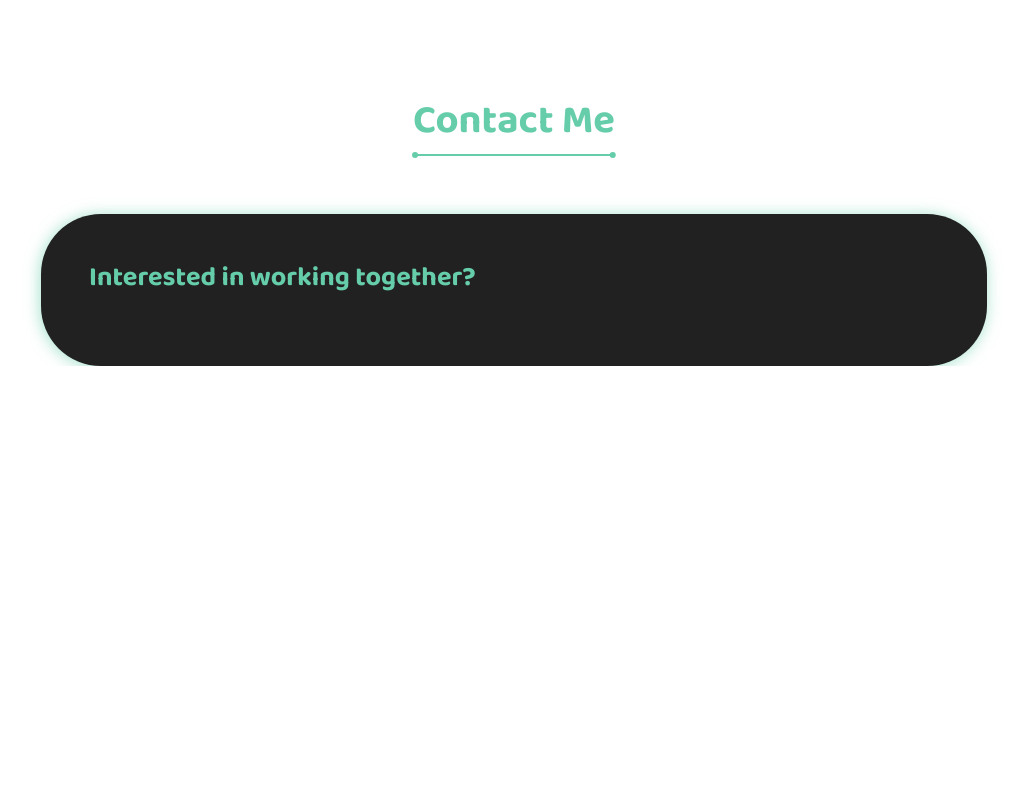
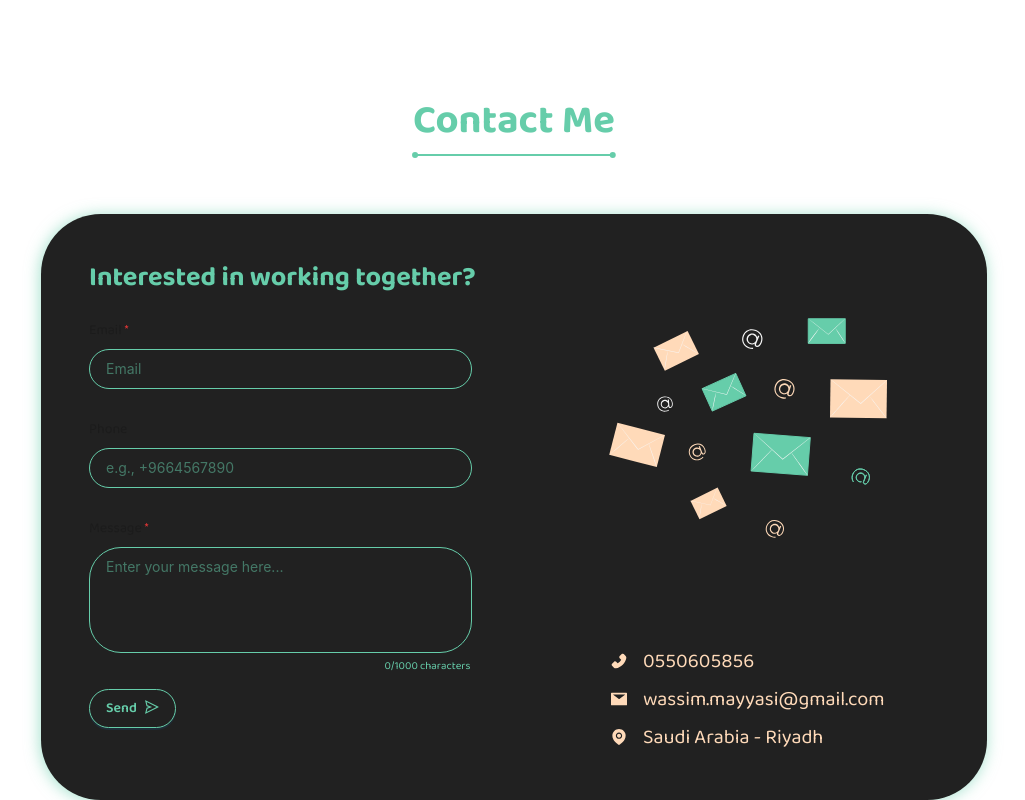
Before and after one commit to wassimmayyasi/wassimmayyasi.github.io, a React (Vite) app: page / in a window 1280 px wide. Shown: the part 4875-5675 px from the top of the page, without its empty margins (126-1151 px from the left). Before the commit the page ends 5241 px from the top, so only its background shows below. Built offline with nearby package versions, Linux system fonts and the light colour scheme.

Commit message:
chore: contact info section finalized

```diff
--- a/design-system/allStyles.scss
+++ b/design-system/allStyles.scss
@@ -3,3 +3,4 @@
 @import "./spacing.scss";
 @import "./_variables.scss";
 @import "./_themes.scss";
+@import "./colors.scss";
--- a/src/components/Sections/Contact/Contact.tsx
+++ b/src/components/Sections/Contact/Contact.tsx
@@ -1,12 +1,53 @@
+import { EnvironmentFilled, MailFilled, PhoneFilled } from "@ant-design/icons";
 import Section from "../../Section/Section";
+import image from "../../../assets/images/contact-me.svg";
 import "./contact.scss";
+import ContactForm from "./ContactForm";
 
 export default function Contact() {
+    const contactInfo = [
+        {
+            name: "Phone number",
+            icon: <PhoneFilled />,
+            info: "0550605856",
+        },
+        {
+            name: "Email",
+            icon: <MailFilled />,
+            info: "wassim.mayyasi@gmail.com",
+        },
+        {
+            icon: <EnvironmentFilled />,
+            info: "Saudi Arabia - Riyadh",
+        },
+    ];
     return (
         <Section title="Contact Me">
             <div className="contact-me">
                 <p className="title">Interested in working together?</p>
-                <div className="form-and-details"></div>
+                <div className="form-and-details">
+                    <ContactForm />
+                    <div className="details">
+                        <img src={image} />
+                        <div className="contact-info">
+                            {contactInfo.map((item, index) => (
+                                <div
+                                    key={index}
+                                    title={item.name ? `Copy ${item.name}` : ""}
+                                    className={`specific-info ${item.name && "copiable"}`}
+                                    onClick={() => {
+                                        if (item.name) {
+                                            navigator.clipboard.writeText(item.info);
+                                        }
+                                    }}
+                                >
+                                    {item.icon}
+                                    <p>{item.info}</p>
+                                </div>
+                            ))}
+                        </div>
+                    </div>
+                </div>
             </div>
         </Section>
     );
--- /dev/null
+++ b/src/components/Sections/Contact/ContactForm.tsx
@@ -0,0 +1,101 @@
+import React from "react";
+import { Form, Input, Button } from "antd";
+import { RuleObject } from "antd/lib/form";
+import { StoreValue } from "rc-field-form/lib/interface";
+import "./contact-form.scss";
+import { SendOutlined } from "@ant-design/icons";
+
+interface ContactFormValues {
+    email: string;
+    phone?: string;
+    message: string;
+}
+
+const ContactForm: React.FC = () => {
+    const [form] = Form.useForm<ContactFormValues>();
+
+    const onFinish = (values: ContactFormValues) => {
+        console.log("Form submitted with:", values);
+    };
+
+    const onFinishFailed = (errorInfo: any) => {
+        console.log("Validation Failed:", errorInfo);
+    };
+
+    return (
+        <Form<ContactFormValues>
+            form={form}
+            name="contactForm"
+            layout="vertical"
+            onFinish={onFinish}
+            onFinishFailed={onFinishFailed}
+            requiredMark={false}
+        >
+            <Form.Item
+                label={
+                    <span className="label">
+                        Email <span className="required-star">*</span>
+                    </span>
+                }
+                name="email"
+                rules={[
+                    { required: true, message: "Please enter your email." },
+                    { type: "email", message: "Please enter a valid email address." },
+                ]}
+            >
+                <Input placeholder="Email" />
+            </Form.Item>
+
+            <Form.Item
+                label={<span className="label">Phone</span>}
+                name="phone"
+                rules={[
+                    {
+                        validator: (_: RuleObject, value: StoreValue) => {
+                            if (!value) {
+                                return Promise.resolve();
+                            }
+                            const regex = /^\+(?:[0-9] ?){7,15}[0-9]$/;
+                            if (regex.test(value)) {
+                                return Promise.resolve();
+                            }
+                            return Promise.reject(new Error("Please enter a valid international phone number"));
+                        },
+                    },
+                ]}
+            >
+                <Input placeholder="e.g., +9664567890" />
+            </Form.Item>
+
+            <Form.Item
+                label={
+                    <span className="label">
+                        Message <span className="required-star">*</span>
+                    </span>
+                }
+                name="message"
+                rules={[
+                    { required: true, message: "Please enter your message." },
+                    { min: 50, message: "Message must be at least 50 characters." },
+                    { max: 1000, message: "Message cannot exceed 1000 characters." },
+                ]}
+            >
+                <Input.TextArea
+                    rows={4}
+                    autoSize={{ minRows: 4, maxRows: 4 }}
+                    placeholder="Enter your message here..."
+                    maxLength={1000}
+                    showCount={{ formatter: ({ count, maxLength }) => `${count}/${maxLength} characters` }}
+                />
+            </Form.Item>
+
+            <Form.Item>
+                <Button type="primary" htmlType="submit" icon={<SendOutlined />} iconPosition="end">
+                    Send
+                </Button>
+            </Form.Item>
+        </Form>
+    );
+};
+
+export default ContactForm;
--- /dev/null
+++ b/src/components/Sections/Contact/contact-form.scss
@@ -0,0 +1,69 @@
+@import "/design-system/allStyles.scss";
+
+form.ant-form {
+    width: 100%;
+    max-width: 45%;
+    display: flex;
+    flex-direction: column;
+    gap: $spacing-1;
+    .ant-form-item {
+        .label {
+            color: var(--text);
+        }
+        .required-star,
+        .ant-form-item-explain-error {
+            color: $danger-400;
+        }
+        .ant-form-item-control-input-content {
+            .ant-input-affix-wrapper,
+            textarea,
+            input {
+                color: var(--primary);
+                border-radius: $border-radius-xlarge;
+                &,
+                &:focus,
+                &:hover {
+                    border-color: var(--primary);
+                    background-color: transparent;
+                }
+                &::placeholder {
+                    color: var(--primary);
+                    opacity: 0.5;
+                }
+            }
+            input,
+            textarea {
+                padding: $spacing-2 $spacing-4;
+                &::-webkit-scrollbar {
+                    background-color: transparent;
+                    width: 30px;
+                }
+                ::-webkit-scrollbar-track {
+                    border-radius: 8px;
+                }
+                &::-webkit-scrollbar-thumb {
+                    background: var(--primary);
+                    border-radius: $border-radius-large;
+                    border: 12px solid transparent;
+                    background-clip: content-box;
+                }
+            }
+            .ant-input-data-count {
+                color: var(--primary);
+                font-size: 11px;
+            }
+            button.ant-btn {
+                color: var(--primary);
+                background-color: transparent;
+                border: 1px var(--primary) solid;
+                border-radius: $border-radius-xlarge;
+                font-size: 16px;
+                font-weight: 600;
+                padding: $spacing-2 $spacing-4;
+                height: fit-content;
+                width: fit-content;
+                margin-top: $spacing-2;
+            }
+        }
+    }
+}
--- a/src/components/Sections/Contact/contact.scss
+++ b/src/components/Sections/Contact/contact.scss
@@ -1,3 +1,5 @@
+@import "/design-system/allStyles.scss";
+
 .contact-me {
     border-radius: 60px;
     background: var(--Background-Level-2, #212121);
@@ -15,4 +17,45 @@
         font-weight: 700;
         line-height: 120%;
     }
+    .form-and-details {
+        display: flex;
+        flex-direction: row;
+        justify-content: space-between;
+        width: 100%;
+        .details {
+            display: flex;
+            flex-direction: column;
+            width: 100%;
+            max-width: 45%;
+            justify-content: space-between;
+            img {
+                max-height: 220px;
+            }
+            .contact-info {
+                display: flex;
+                flex-direction: column;
+                gap: $spacing-2;
+                align-self: center;
+                .specific-info {
+                    display: flex;
+                    flex-direction: row;
+                    gap: $spacing-4;
+                    align-items: center;
+                    color: var(--secondary);
+                    p {
+                        font-size: 20px;
+                        line-height: 30px;
+                    }
+                    .anticon,
+                    svg {
+                        width: 16px;
+                        height: 16px;
+                    }
+                    &.copiable {
+                        cursor: pointer;
+                    }
+                }
+            }
+        }
+    }
 }
```
